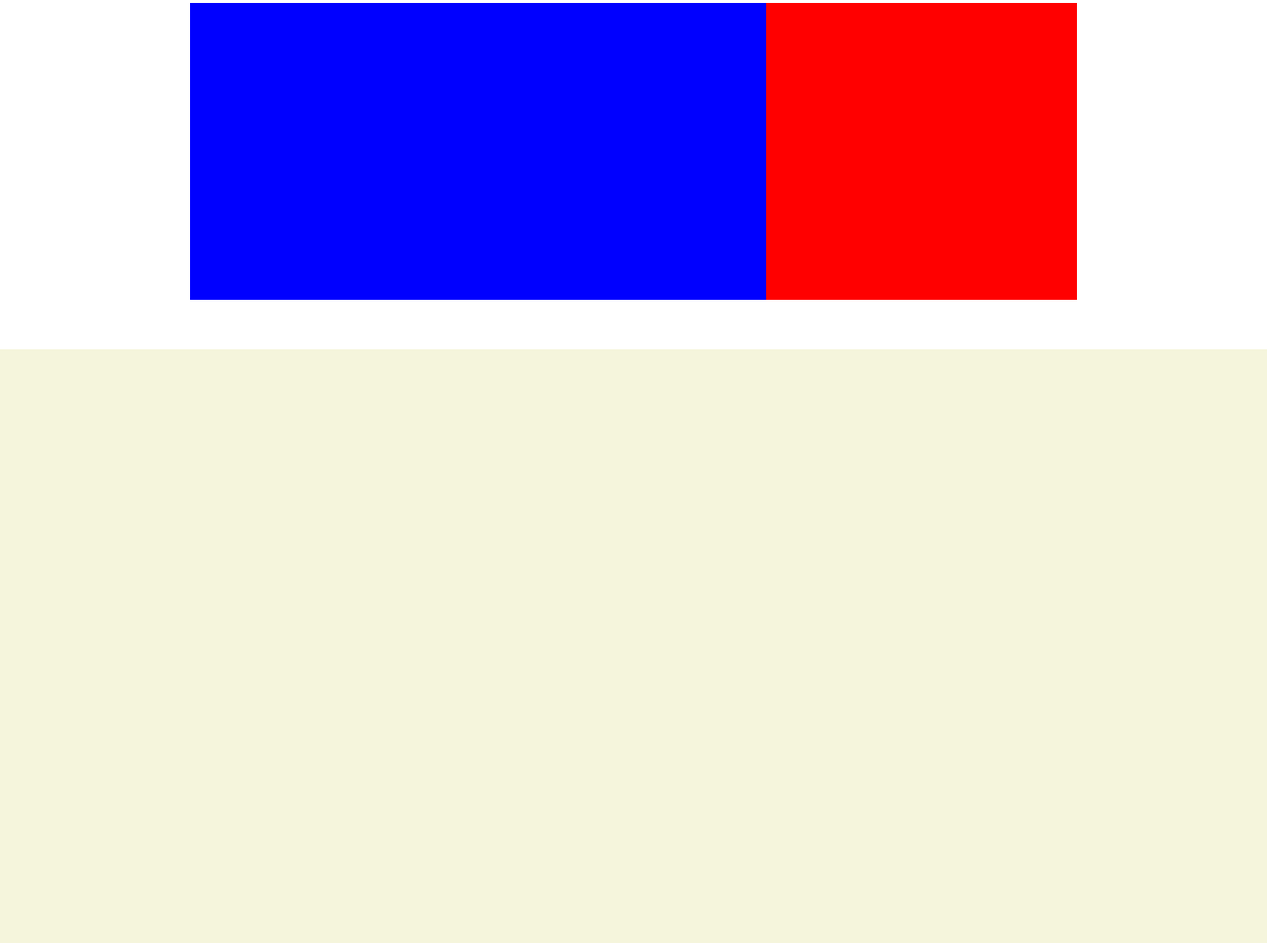
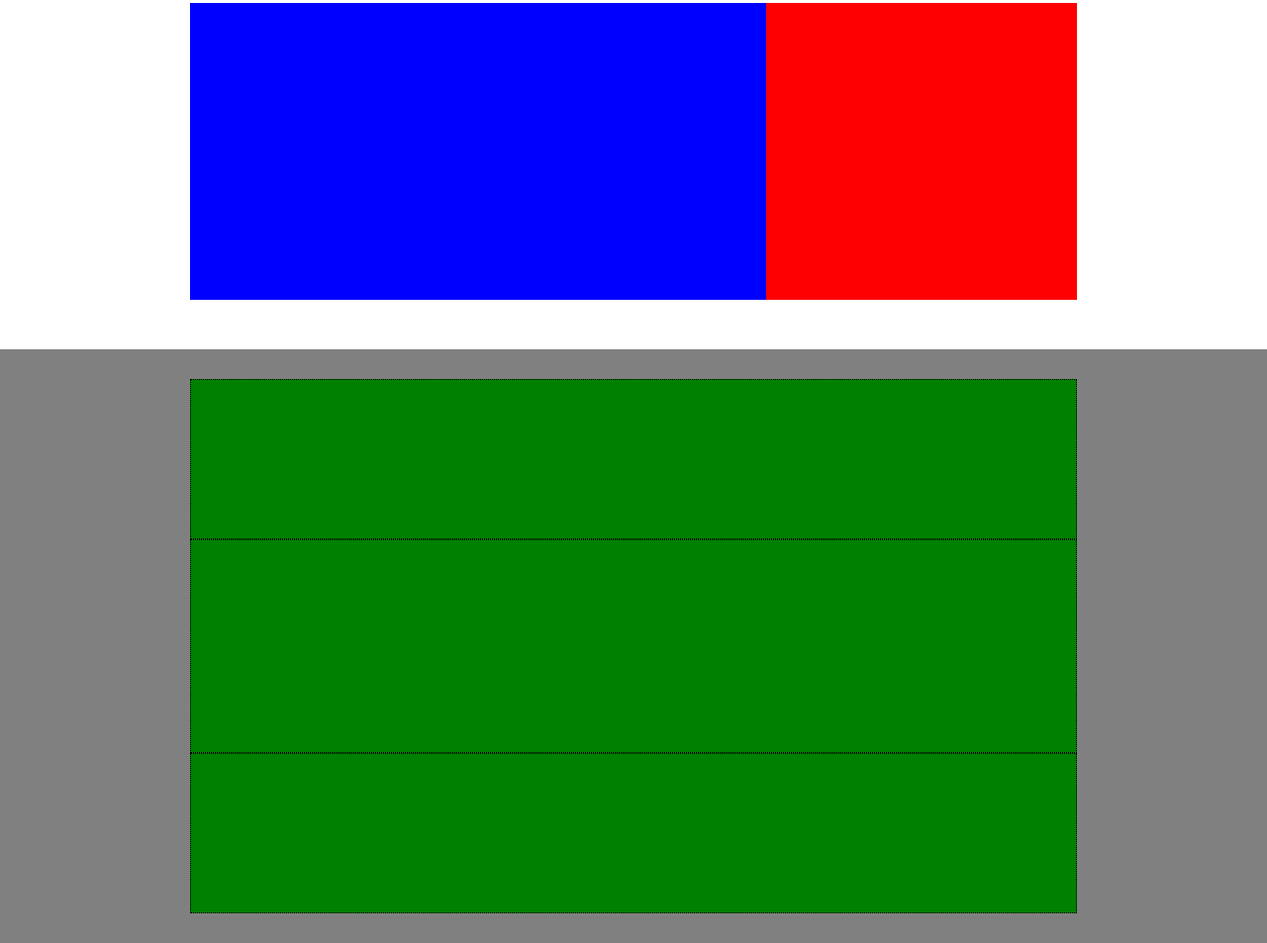
Before and after one commit to MicheleBertoia2/htmlcss-struttura-discord, a plain HTML site: page index.html in a window 1280 px wide. Shown: the part 1277-2230 px from the top of the page at 99% size. Before the commit the page ends 1630 px from the top, so only its background shows below. Drawn offline with Linux system fonts and the light colour scheme.

Commit message:
[add] second part of main

```diff
--- a/css/style.css
+++ b/css/style.css
@@ -128,3 +128,37 @@ main .grey-bg>.content-box {
   height: 100%;
   background-color: red;
 }
+
+main .pre-footer {
+  display: flex;
+  align-items: center;
+  height: 600px;
+}
+
+main .pre-footer .big-box {
+  display: flex;
+  flex-direction: column;
+  height: 90%;
+}
+
+.pre-footer .big-box .text-container {
+  display: flex;
+  height: 30%;
+  background-color: green;
+  border: 1px dotted black;
+}
+
+
+.pre-footer .big-box .img-container {
+  display: flex;
+  height: 40%;
+  background-color: green;
+  border: 1px dotted black
+}
+
+.pre-footer .big-box .calltoaction {
+  display: flex;
+  height: 30%;
+  background-color: green;
+  border: 1px dotted black
+}
--- a/index.html
+++ b/index.html
@@ -60,6 +60,14 @@
       </div>
     </div>
 
+    <div class="pre-footer grey-bg">
+      <div class="big-box container">
+        <div class="text-container"></div>
+        <div class="img-container"></div>
+        <div class="calltoaction"></div>
+      </div>
+    </div>
+
 
   </main>
 
```
